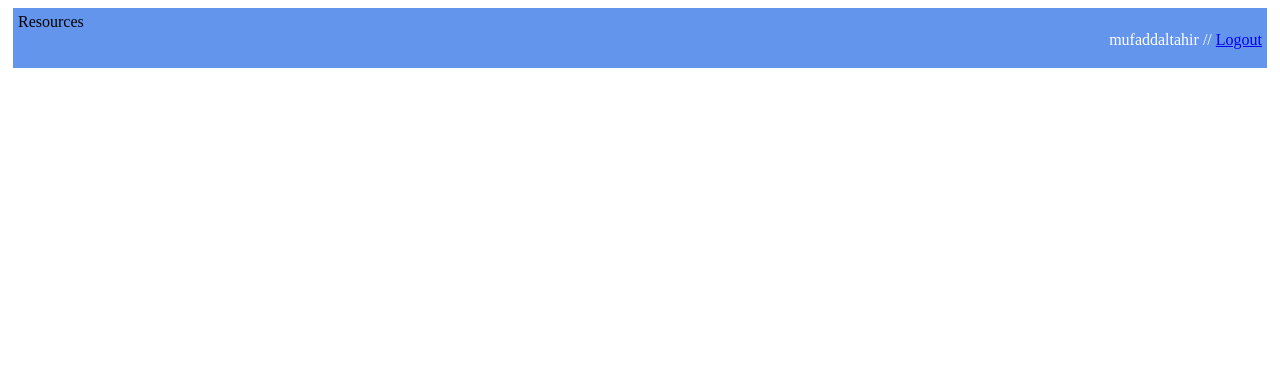
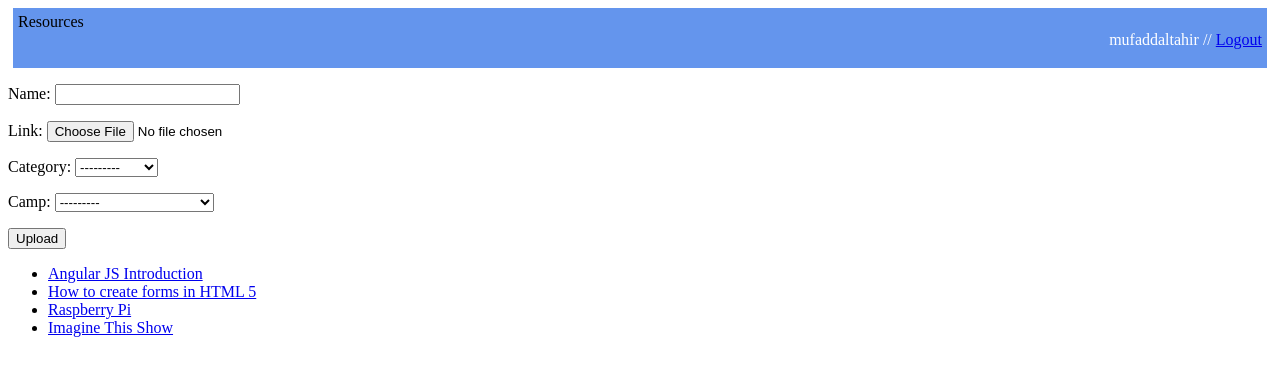
Before and after one commit to mufaddal1165/Portal, a Django app: page /resources in a window 1280 px wide. Shown: the top 376 px of the page. Run offline with Django 3.2, Linux system fonts and the light colour scheme; a user stored in the database is signed in; data comes from the database, SQL or seed files in the repository; both versions use the stored data as it was after the commit.

Commit message:
REST API for all models. Forum classes

```diff
--- a/TheCircle/settings.py
+++ b/TheCircle/settings.py
@@ -101,7 +101,7 @@
 # Internationalization
 # https://docs.djangoproject.com/en/1.9/topics/i18n/
 
-LANGUAGE_CODE = 'en-us'
+LANGUAGE_CODE = 'en-bg'
 
 TIME_ZONE = 'UTC'
 
@@ -115,8 +115,9 @@
 # https://docs.djangoproject.com/en/1.9/howto/static-files/
 
 STATIC_URL = '/static/'
-MEDIA_ROOT = '/uploads/'
 
+MEDIA_ROOT = 'E:/useruploads/'
+MEDIA_URL = '/uploads/'
 REST_FRAMEWORK = {
     # Use Django's standard `django.contrib.auth` permissions,
     # or allow read-only access for unauthenticated users.
--- a/TheCircle/urls.py
+++ b/TheCircle/urls.py
@@ -18,7 +18,54 @@
 from portal import views
 from django.contrib.auth.models import User
 from rest_framework import routers, serializers, viewsets
-from portal.models import Developer
+from portal.models import Developer, Resources, Mentor, Executive, Camps, ForumTopics, ForumThreads
+import os
+from django.conf import settings
+from django.conf.urls.static import static
+
+
+class CampSerializer(serializers.HyperlinkedModelSerializer):
+    class Meta:
+        model = Camps
+        fields = ('name',)
+
+
+class CampViewSet(viewsets.ModelViewSet):
+    queryset = Camps.objects.all()
+    serializer_class = CampSerializer
+
+
+class ForumTopicsSerializer(serializers.HyperlinkedModelSerializer):
+    class Meta:
+        model = ForumTopics
+        fields = ('camp', 'title', 'description', 'user', 'datetime')
+
+
+class ForumTopicsViewSet(viewsets.ModelViewSet):
+    queryset = ForumTopics.objects.all()
+    serializer_class = ForumTopicsSerializer
+
+
+class ForumThreadsSerializer(serializers.HyperlinkedModelSerializer):
+    class Meta:
+        model = ForumThreads
+        fields = ('topic', 'user', 'datetime', 'text', 'images')
+
+
+class ForumThreadsViewSet(viewsets.ModelViewSet):
+    queryset = ForumThreads.objects.all()
+    serializer_class = ForumThreadsSerializer
+
+
+class ResourceSerializer(serializers.HyperlinkedModelSerializer):
+    class Meta:
+        model = Resources
+        fields = ('link', 'title', 'category', 'camp')
+
+
+class ResourceViewSet(viewsets.ModelViewSet):
+    queryset = Resources.objects.all()
+    serializer_class = ResourceSerializer
 
 
 class UserSerializer(serializers.HyperlinkedModelSerializer):
@@ -46,10 +93,15 @@
 router = routers.DefaultRouter()
 router.register(r'User', UserViewSet)
 router.register(r'Developer', DeveloperViewSet)
+router.register(r'Resource', ResourceViewSet)
+router.register(r'Camps', CampViewSet)
+router.register(r'ForumThreads', ForumThreadsViewSet)
+router.register(r'ForumTopics', ForumTopicsViewSet)
 app_name = 'portal'
 urlpatterns = [
-    url(r'^admin/', admin.site.urls),
-    url(r'^', include('portal.urls')),
-    url(r'^api-auth/', include('rest_framework.urls', namespace='rest_framework')),
-    url(r'^API', include(router.urls)),
-]
+                  url(r'^admin/', admin.site.urls),
+                  url(r'^', include('portal.urls')),
+                  url(r'^api-auth/', include('rest_framework.urls', namespace='rest_framework')),
+                  url(r'^API', include(router.urls)),
+                  # url('^uploads',r'E:/uploads/uploads')
+              ] + static(settings.MEDIA_URL, document_root=settings.MEDIA_ROOT)
--- a/portal/admin.py
+++ b/portal/admin.py
@@ -1,5 +1,5 @@
 from django.contrib import admin
-from .models import Developer, Mentor, Executive,Camps
+from .models import Developer, Mentor, Executive,Camps,Resources as ResourceModel
 from django.contrib.auth.admin import UserAdmin as BaseUserAdmin
 from django.contrib.auth.models import User
 
@@ -26,3 +26,4 @@
 admin.site.unregister(User)
 admin.site.register(User,UserAdmin)
 admin.site.register(Camps)
+admin.site.register(ResourceModel)
--- a/portal/models.py
+++ b/portal/models.py
@@ -3,6 +3,7 @@
 from django.db import models
 from django.contrib.auth.models import User
 from django.forms import ModelForm
+import datetime
 
 
 # Create your models here.
@@ -73,10 +74,23 @@
 
 
 class Resources(models.Model):
-    name = models.CharField(max_length=60, verbose_name='Name')
-    category = models.CharField(max_length=20, verbose_name='Category')
+    CATEGORY = (
+        ('VD', 'Video'),
+        ('BK', 'Book'),
+        ('WEB', 'Website'),
+        ('DOC', 'Document')
+    )
+
+    category = models.CharField(max_length=20, verbose_name='Category', choices=CATEGORY)
     camp = models.ForeignKey(Camps, verbose_name='Camp')
-    link = models.FileField(upload_to='uploads/%Y/%m/%d')
+    link = models.FileField(upload_to='uploads')
+    title = models.CharField(max_length=60, verbose_name='Name')
+
+    class Meta:
+        verbose_name = 'Resource'
+
+    def __str__(self):
+        return self.title
 
 
 class DeveloperForm(ModelForm):
@@ -88,4 +102,38 @@
 class FileUploadForm(ModelForm):
     class Meta:
         model = Resources
-        fields = ['name', 'category', 'camp', 'link']
+        fields = ['title', 'link', 'category', 'camp', ]
+
+
+class ModelUpload(models.Model):
+    thefile = models.FileField(upload_to='uploads')
+    name = models.CharField(max_length=10)
+
+    def __str__(self):
+        return self.name
+
+
+class FormModel(ModelForm):
+    class Meta:
+        model = ModelUpload
+        fields = ['name', 'thefile']
+
+
+class ForumTopics(models.Model):
+    camp = models.ForeignKey(Camps, on_delete=models.CASCADE)
+    title = models.CharField(max_length=300, verbose_name=
+    "Title")
+    description = models.CharField(max_length=1000, verbose_name="Description")
+    user = models.ForeignKey(User, verbose_name='User')
+    datetime = models.DateTimeField(verbose_name='Time', auto_now=datetime.timedelta)
+
+    def __str__(self):
+        return self.title
+
+
+class ForumThreads(models.Model):
+    topic = models.ForeignKey(ForumTopics, on_delete=models.CASCADE)
+    user = models.ForeignKey(User, verbose_name="User")
+    datetime = models.DateTimeField(verbose_name="Time", auto_now=datetime.time)
+    text = models.CharField(max_length=5000, verbose_name='Text')
+    images = models.ImageField(null=True, upload_to='uploads')
--- a/portal/templates/portal/base.html
+++ b/portal/templates/portal/base.html
@@ -23,6 +23,13 @@
                 color: white;
             }
 
+            nav {
+                padding: 10px;
+            }
+
+            .navtabs {
+                margin: 5px;
+            }
         </style>
     {% endblock %}
 </head>
--- a/portal/templates/portal/resources.html
+++ b/portal/templates/portal/resources.html
@@ -3,5 +3,18 @@
 {% endblock %}
 
 {% block content %}
-
+    <div id="upload">
+        <form method="post" enctype="multipart/form-data">
+            {% csrf_token %}
+            {{ form.as_p }}
+            <input type="submit" value="Upload"/>
+        </form>
+    </div>
+    <div id="list">
+        <ul>
+            {% for item in resources %}
+                <li><a href="{{ item.link.url }}">{{ item }}</a></li>
+            {% endfor %}
+        </ul>
+    </div>
 {% endblock %}
--- a/portal/urls.py
+++ b/portal/urls.py
@@ -1,6 +1,7 @@
 from django.conf.urls import url
 from . import views
-
+from django.conf import settings
+from django.conf.urls import static
 app_name = 'portal'
 urlpatterns = [url(r'^home', views.home, name='home'),
                url('^$', views.root, name='root'),
--- a/portal/views.py
+++ b/portal/views.py
@@ -5,7 +5,9 @@
 from django.contrib.auth.decorators import login_required
 from django.contrib.auth import login, authenticate, logout
 from django.core.urlresolvers import reverse
-from .models import FACULTY_CHOICES, DeveloperForm, Developer, Camps
+from .models import FACULTY_CHOICES, DeveloperForm, Developer, Camps, FileUploadForm, Resources as ResourceModel, \
+    FormModel
+from django.conf import settings
 
 
 # Create your views here.
@@ -48,7 +50,8 @@
 
 @authentication
 def TheCamp(request):
-    return HttpResponse("Welcome to the Camp")
+    title = 'Camp'
+    return render(request, 'portal/camp.html', {'title': title})
 
 
 def Logout(request):
@@ -58,9 +61,14 @@
 
 @authentication
 def Resources(request):
+    if request.method == "POST":
+        form = FileUploadForm(request.POST, request.FILES)
+        if form.is_valid():
+            form.save()
+    resources = ResourceModel.objects.all()
     pagetitle = 'Resources'
-
-    return render(request, 'portal/resources.html', {'title': pagetitle})
+    form = FileUploadForm()
+    return render(request, 'portal/resources.html', {'title': pagetitle, 'form': form, 'resources': resources})
 
 
 def SignUp(request):
```
Also changed, not shown: portal/templates/portal/camp.html (added, +24 -0 lines), db.sqlite3.
